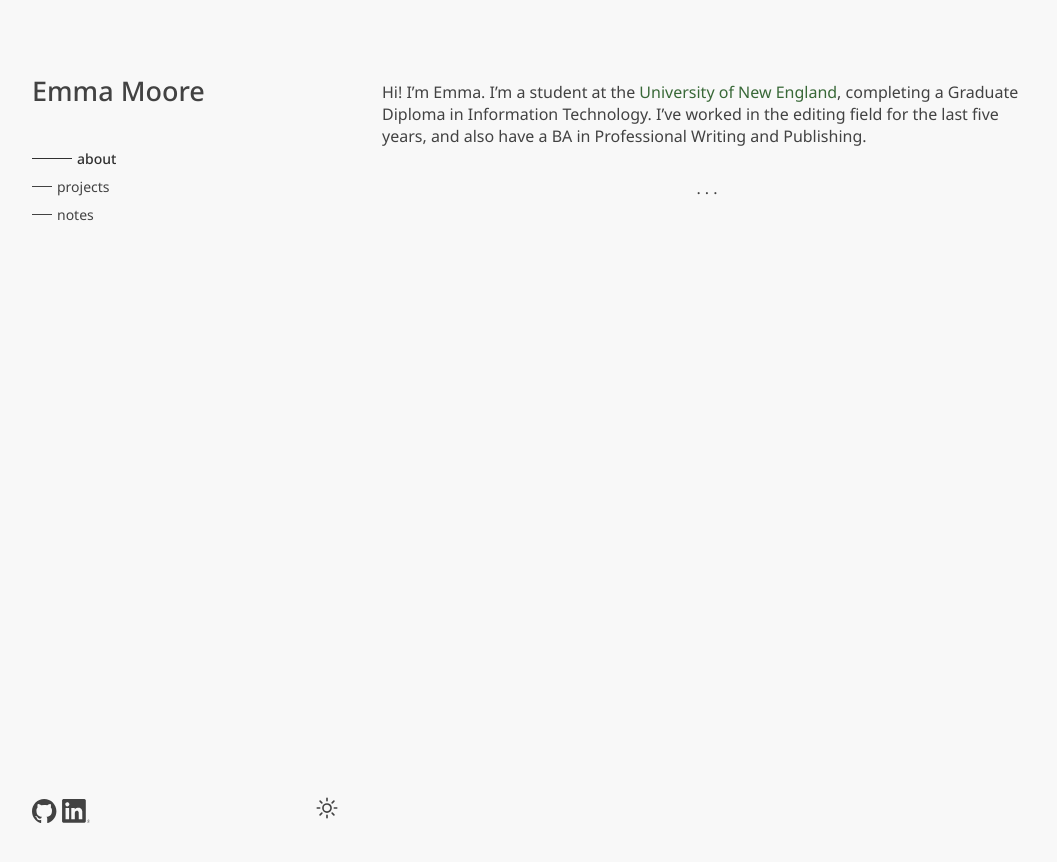
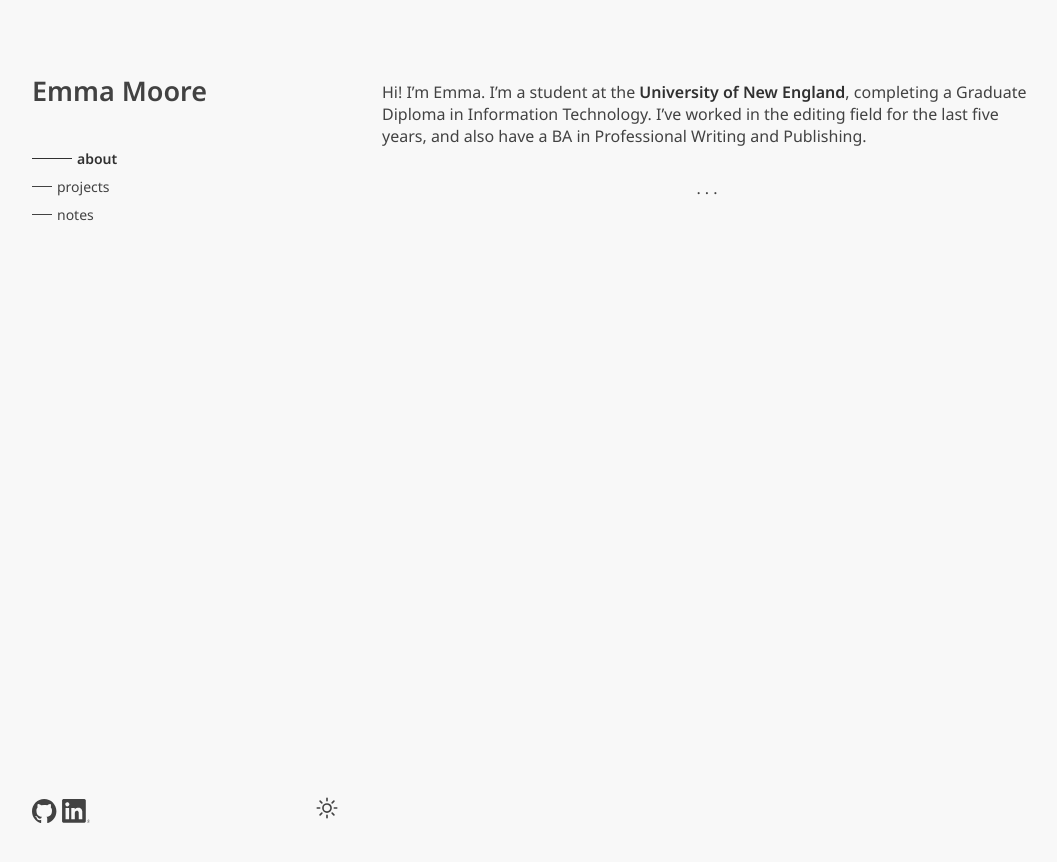
Before and after one commit to emoore29/emoore29.github.io, a Jekyll site: the page built from about.md, in a window 1280 px wide. Shown: the top 862 px of the page, without its empty margins (108-1165 px from the left). Built offline with Jekyll 4.4.1, drawn with Linux system fonts in a browser that asks for light colours.

Commit message:
Update regular link colors

```diff
--- a/assets/css/styles.css
+++ b/assets/css/styles.css
@@ -26,7 +26,7 @@ html[data-theme="light"] {
     --dark-green: #232c23;
     --grey: #f8f8f8;
     --background-color: #1e1e1f;
-    --text: #e7e7e7;
+    --text: #dddddd;
     --em-text: #ffffff;
     --pink: #b93673;
   }
@@ -55,8 +55,9 @@ ul {
 }
 
 a {
-  color: var(--green);
+  color: var(--em-text);
   text-decoration: none;
+  font-weight: 600;
 }
 
 a:hover {
@@ -64,7 +65,7 @@ a:hover {
 }
 
 a:visited {
-  color: var(--green);
+  color: var(--em-text);
 }
 
 .note-content > table {
@@ -119,6 +120,7 @@ a#site-title-link {
   color: var(--text);
   text-decoration: none;
   font-size: 14px;
+  font-weight: 400;
 }
 
 .nav-link:visited {
@@ -127,13 +129,13 @@ a#site-title-link {
 
 .nav-link:hover {
   color: var(--em-text);
-  font-weight: 500;
+  font-weight: 600;
   text-decoration: none;
 }
 
 .current-nav-link {
   color: var(--em-text) !important;
-  font-weight: 500;
+  font-weight: 600;
 }
 
 .line {
@@ -186,7 +188,7 @@ a#site-title-link {
 .notes-list {
   display: flex;
   flex-direction: column;
-  gap: 10px;
+  gap: 1rem;
   list-style: none;
   padding-left: 0;
 }
@@ -197,7 +199,7 @@ a#site-title-link {
 }
 
 .note-date {
-  margin: 0;
+  margin-top: 5px;
   font-style: italic;
   color: var(--grey);
   font-size: small;
```
Also changed, not shown: 2 other files.
